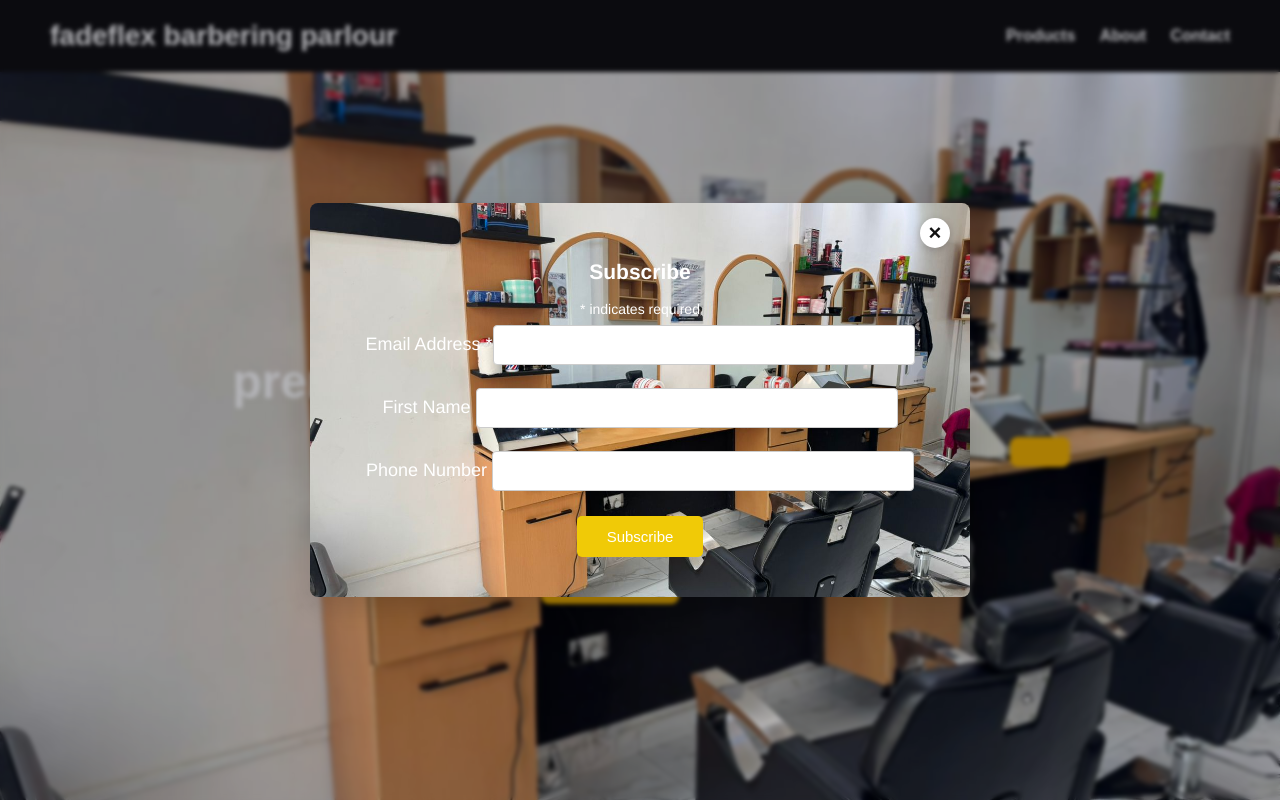
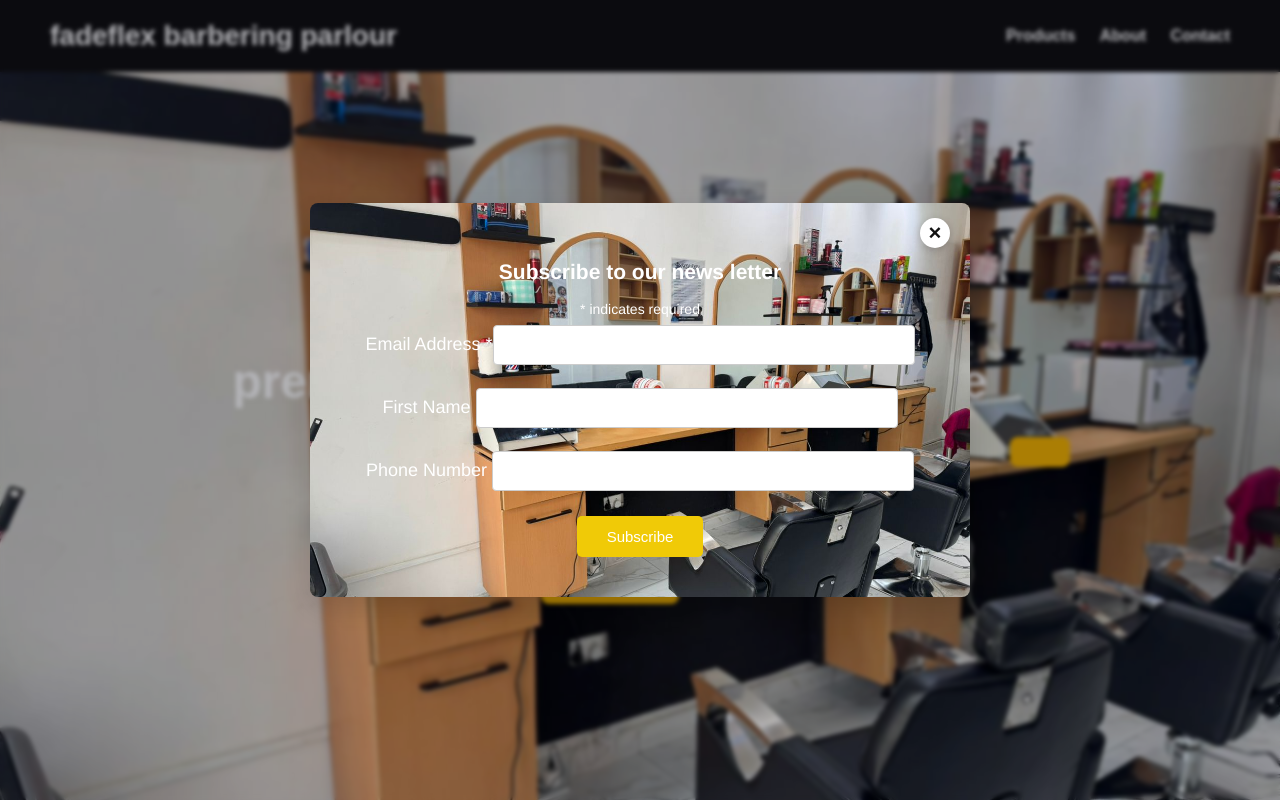
Before and after one commit to nouhadanani/fade-barbering-parlour, a plain HTML site: page index.html in a window 1280 px wide. Shown: the top 800 px of the page. Drawn offline with Linux system fonts and the light colour scheme; a script that the page names is missing.

Commit message:
Add files via upload

```diff
--- a/index.html
+++ b/index.html
@@ -154,7 +154,7 @@
 <div id="mc_embed_signup">
   <!--PLACE X BUTTON HERE-->
     <form action="https://github.us18.list-manage.com/subscribe/post?u=468eecf48c3ecc8cbabbf0f05&amp;id=40c6be7813&amp;f_id=0059b2e6f0" method="post" id="mc-embedded-subscribe-form" name="mc-embedded-subscribe-form" class="validate" target="_blank">
-        <div id="mc_embed_signup_scroll"><h2>Subscribe</h2>
+        <div id="mc_embed_signup_scroll"><h2>Subscribe to our news letter</h2>
                     <span class="close-popup"style=position:absolute:top:10px;right:15px:cursor:pointer:font-size:20px">&times;</span>
             <div class="indicates-required"><span class="asterisk">*</span> indicates required</div>
             <div class="mc-field-group"><label for="mce-EMAIL">Email Address <span class="asterisk">*</span></label><input type="email" name="EMAIL" class="required email" id="mce-EMAIL" required="" value=""></div><div class="mc-field-group"><label for="mce-FNAME">First Name </label><input type="text" name="FNAME" class=" text" id="mce-FNAME" value=""></div><div class="mc-field-group"><label for="mce-PHONE">Phone Number </label><input type="text" name="PHONE" class="REQ_CSS" id="mce-PHONE" value=""></div>
```
Also changed, not shown: product.html (+1 -1 lines).
